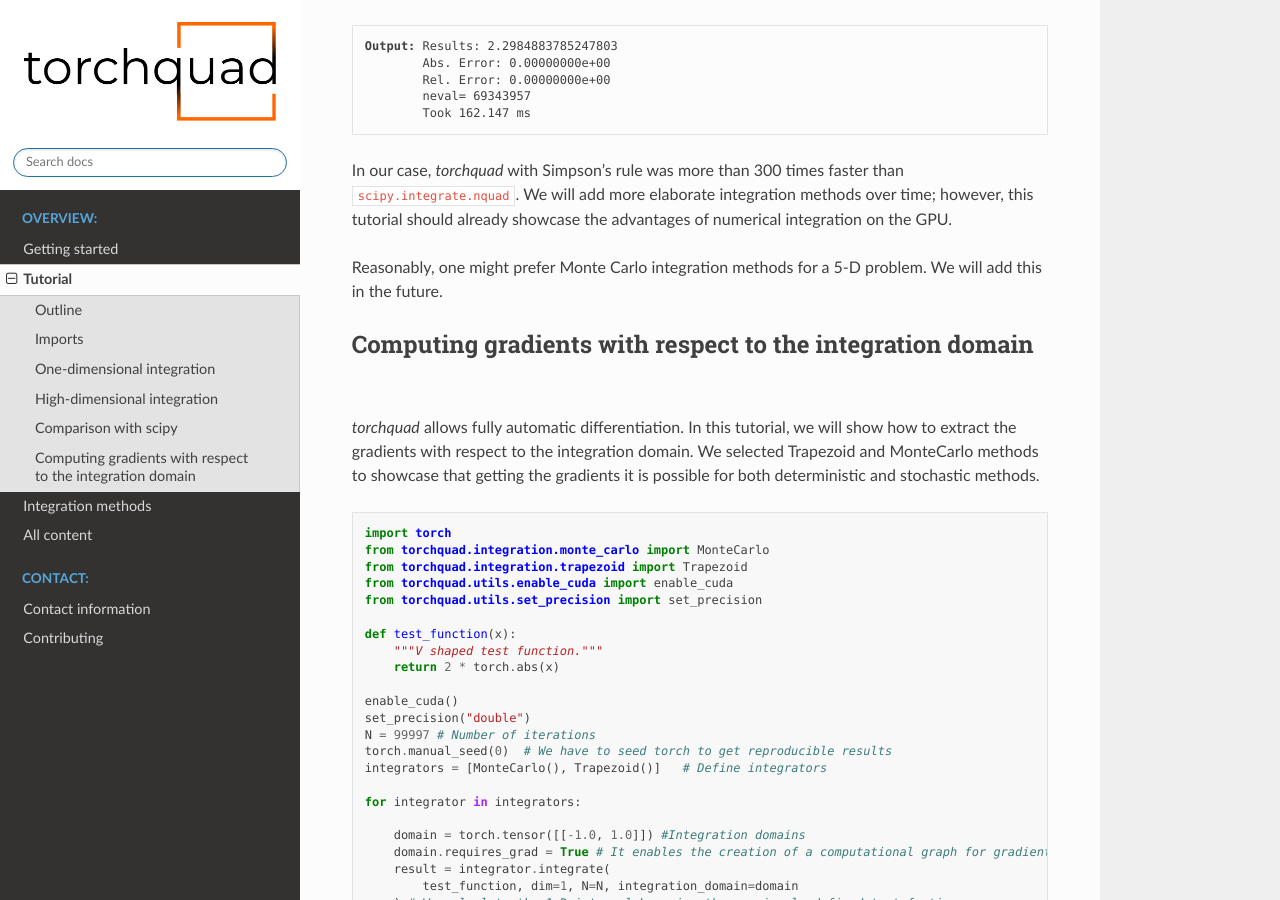
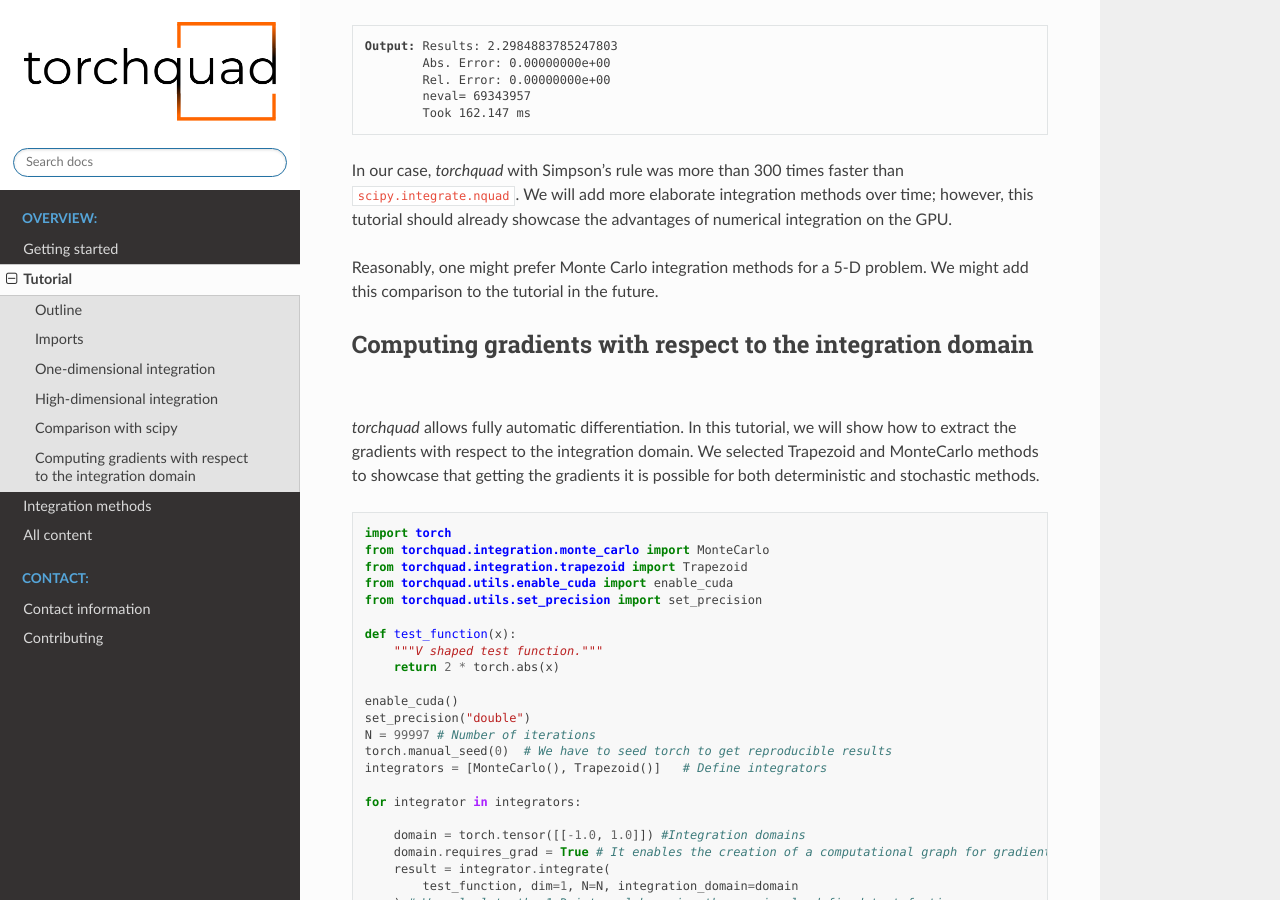
Before and after one commit to esa/torchquad, a Sphinx documentation site: the page built from docs/source/tutorial.rst, in a window 1280 px wide and 900 px high, scrolled down 6747 px. Built offline with Sphinx 7.4.7 and the Read the Docs theme 2.0.0, drawn with Linux system fonts in a browser that asks for light colours; formulas are drawn with MathJax 3.

Commit message:
Update docs/source/tutorial.rst
Co-authored-by: Håvard Hem Toftevaag <70584234+htoftevaag@users.noreply.github.com>

```diff
--- a/docs/source/tutorial.rst
+++ b/docs/source/tutorial.rst
@@ -403,7 +403,7 @@
 already showcase the advantages of numerical integration on the GPU.
 
 Reasonably, one might prefer Monte Carlo integration methods for a 5-D
-problem. We will add this in the future.
+problem. We might add this comparison to the tutorial in the future.
 
 Computing gradients with respect to the integration domain
 --------------------------------------------------------
```
